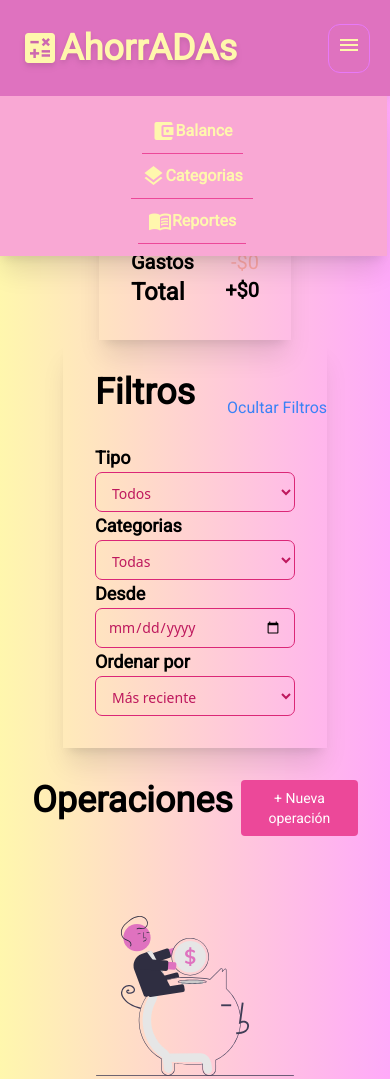
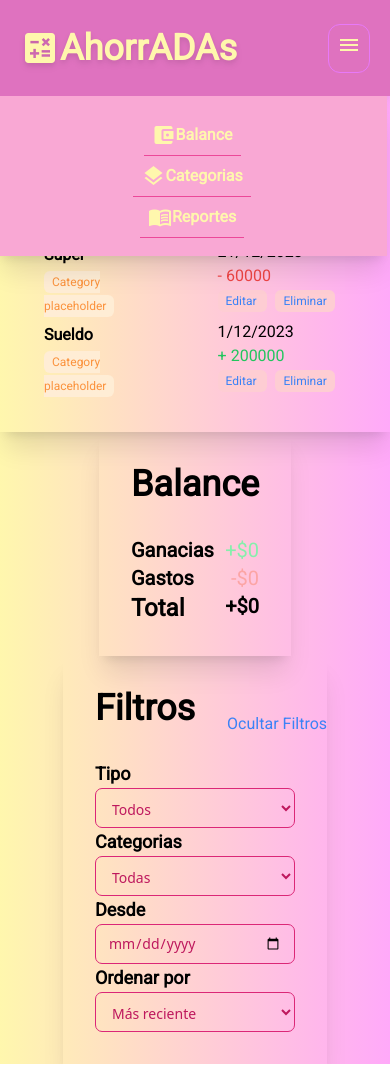
Before and after one commit to serenafernandez/ahorrADAS, a plain HTML site: page index.html in a window 390 px wide. Shown: the top 1079 px of the page. Drawn offline with nearby package versions, Linux system fonts and the light colour scheme.

Commit message:
added responsive to BALANCE

```diff
--- a/index.html
+++ b/index.html
@@ -16,8 +16,8 @@
     rel="stylesheet">
 </head>
 <body class="w-full h-screen bg-gradient-to-r from-[#FFF7AD] to-[#FFA9F9] font-['Roboto']">
-    <!-- HEADER -->
-    <header class="h-24 w-screen p-5 bg-[#DF72BF] shadow-lg shadow-inner flex flex-row justify-between items-center text-[#FFF7AD]">
+    <!--------------------------------------------HEADER-------------------------------------------->
+    <header class="h-24 w-full p-5 bg-[#DF72BF] shadow-lg shadow-inner flex flex-row justify-between items-center text-[#FFF7AD]">
         <!-- TITLE -->
         <section class="basis-0 sm:w-1/4 flex items-center drop-shadow-md font-extrabold justify-between md:1/2">
             <span class="material-icons" style="font-size:250%;">
@@ -39,7 +39,7 @@
         <div class="relative right-60 top-32 sm:flex sm:static sm:w-4/6 md:3/5">
             <nav class="h-40 basis-full w-screen  bg-pink-300 flex flex-col justify-center items-center shadow-xl sm:static sm:flex sm:flex-row sm:bg-inherit sm:shadow-inherit sm:items-center sm:justify-evenly sm:text-md md:w-3/5 md:text-xl">
                 <!-- BALANCE -->
-                <button class="p-2.5 sm:w-1/4 border-b border-pink-500 sm:border sm:rounded-xl sm:border-solid sm:border-fuchsia-400 font-bold sm:py-2 sm:px-5 hover:shadow-md hover:shadow-[#FFF7AD]">
+                <button class="p-2 sm:w-1/4 border-b border-pink-500 sm:border sm:rounded-xl sm:border-solid sm:border-fuchsia-400 font-bold sm:py-2 sm:px-5 hover:shadow-md hover:shadow-[#FFF7AD]">
                     <a class="flex items-center justify-evenly">
                         <span class="material-icons">
                             account_balance_wallet
@@ -47,7 +47,7 @@
                         Balance</a>
                 </button>
                 <!-- CATEGORIAS -->
-                <button class="p-2.5 sm:w-1/4 border-b border-pink-500 sm:border sm:rounded-xl sm:border-solid sm:border-fuchsia-400 font-bold sm:py-2 sm:px-5 hover:shadow-md hover:shadow-[#FFF7AD]">
+                <button class="p-2 sm:w-1/4 border-b border-pink-500 sm:border sm:rounded-xl sm:border-solid sm:border-fuchsia-400 font-bold sm:py-2 sm:px-5 hover:shadow-md hover:shadow-[#FFF7AD]">
                     <a class="flex items-center justify-evenly">
                         <span class="material-icons">
                             layers
@@ -55,7 +55,7 @@
                     Categorias</a>
                 </button>
                 <!-- REPORTES -->
-                <button class="p-2.5 sm:w-1/4 border-b border-pink-500 sm:border sm:rounded-xl sm:border-solid sm:border-fuchsia-400 font-bold sm:py-2 sm:px-5 hover:shadow-md hover:shadow-[#FFF7AD]">
+                <button class="p-2 sm:w-1/4 border-b border-pink-500 sm:border sm:rounded-xl sm:border-solid sm:border-fuchsia-400 font-bold sm:py-2 sm:px-5 hover:shadow-md hover:shadow-[#FFF7AD]">
                     <a class="flex items-center justify-evenly">
                         <span class="material-icons">
                             menu_book
@@ -65,9 +65,9 @@
             </nav>
         </div>
     </header>
-    <!-- INDEX, sección BALANCE  -->
-    <main class="mx-auto my-5 flex flex-col items-start justify-evenly min-h-screen md:flex-row">
-        <section class="h-full mx-auto flex flex-col md:w-1/4">
+    <!--------------------------------------------BALANCE-------------------------------------------->
+    <main class="w-full flex flex-col-reverse items-start justify-evenly min-h-screen md:flex-row">
+        <section class="mx-auto flex flex-col md: md:mx-0">
             <article class="flex flex-col mx-auto justify-evenly md:w-4/5 p-8 shadow-xl">
                 <h2 class="mb-8 font-bold text-4xl">Balance</h2>
                 <div class="flex flex-row justify-between items-start">
@@ -142,7 +142,7 @@
                 </div>
             </article>
         </section>
-        <section class="mx-auto flex flex-col justify-evenly items-center md:w-4/5 lg:w-2/3 p-8 shadow-xl">
+        <section class=" flex flex-col justify-evenly items-center md:w-4/5 lg:w-2/3 p-8 shadow-xl">
             <div class="w-full flex flex-row justify-between">
                 <h2 class="mb-8 font-bold text-4xl">Operaciones</h2>
                 <button class="button h-full text-sm text-white bg-pink-500 hover:bg-pink-600 rounded p-2 ml-2">
@@ -152,15 +152,83 @@
                 </button>
             </div>
             <!-- SIN OPERACIONES -->
-            <figure class="p-16">
-                <img src="./img/undraw_savings_re_eq4w.svg" alt="">
-            </figure>
-            <h4 class="text-2xl font-bold">Sin resultados</h4>
-            <h3 class="text-lg">Probá agregando operaciones o cambiando los filtros</h3>
+            <section id="sin-operaciones" class="hidden">
+                <figure class="p-16">
+                    <img src="./img/undraw_savings_re_eq4w.svg" alt="">
+                </figure>
+                <h4 class="text-2xl font-bold">Sin resultados</h4>
+                <h3 class="text-lg">Probá agregando operaciones o cambiando los filtros</h3>
+            </section>
+            <!-- CON OPERACIONES -->
+            <section class="flex flex-col w-full">
+                <section class="hidden w-full flex flex-row justify-between md:inline-flex" id="tabla-operaciones">
+                    <div class="w-3/4">
+                        <table class="self-start w-3/4 text-xl">
+                            <th>Descripcion</th>
+                            <th>Categoría</th>
+                        </table>
+                    </div>
+                    <div class="w-3/4">
+                        <table class="self-end w-full text-xl">
+                            <th>Fecha</th>
+                            <th>Monto</th>
+                            <th>Acciones</th>
+                        </table>
+                    </div>
+                </section>
+                <section class="pt-10 pl-3" id="balance-operaciones">
+                        <div class="w-full flex flex-row justify-between">
+                            <div class="w-2/4 flex flex-col justify-evenly mr-20 md:flex-row">
+                                <h6 class="text-md font-bold mr-5">Super</h6>
+                                <li class="list-none">
+                                    <span class="category-tag text-xs text-orange-400 bg-orange-100 rounded-md px-2 py-1">Category
+                                        placeholder</span>
+                                </li>
+                            </div>
+                            <div class="w-3/4 flex flex-col justify-evenly md:flex-row">
+                                <h6 class="text-md">21/12/2023</h6>
+                                <h6 class="text-md text-red-500" id="monto-gasto">- 60000</h6>
+                                <div class="mb-2">
+                                    <a href="#" class="mr-2 text-xs text-blue-500 bg-rose-200 hover:text-black rounded-md px-2 py-1"
+                                        id="edit-operation">
+                                        Editar
+                                    </a>
+                                    <a href="#" class="text-xs text-blue-500 bg-rose-200 hover:text-black rounded-md px-2 py-1"
+                                        id="delete-operation">
+                                        Eliminar
+                                    </a>
+                                </div>
+                            </div>
+                        </div>
+                        <div class="w-full flex justify-between">
+                            <div class="w-2/4 flex flex-col justify-evenly mr-20 md:flex-row">
+                                <h6 class="text-md font-bold mr-5">Sueldo</h6>
+                                <li class="list-none">
+                                    <span class="category-tag text-xs text-orange-400 bg-orange-100 rounded-md px-2 py-1">Category
+                                        placeholder</span>
+                                </li>
+                            </div>
+                            <div class="w-3/4 flex flex-col justify-evenly md:flex-row">
+                                <h6 class="text-md">1/12/2023</h6>
+                                <h6 class="text-md text-green-500" id="monto-ganancia">+ 200000</h6>
+                                <div class="mb-2">
+                                    <a href="#" class="mr-2 text-xs text-blue-500 bg-rose-200 hover:text-black rounded-md px-2 py-1"
+                                        id="edit-operation">
+                                        Editar
+                                    </a>
+                                    <a href="#" class="text-xs text-blue-500 bg-rose-200 hover:text-black rounded-md px-2 py-1"
+                                        id="delete-operation">
+                                        Eliminar
+                                    </a>
+                                </div>
+                            </div>
+                        </div>
+                </section>
+            </section>
         </section>
     </main>
-    <!-- CATEGORÍAS  -->
-    <main class="flex items-center min-h-screen">
+    <!--------------------------------------------CATEGORÍAS-------------------------------------------->
+    <main class="flex items-center min-h-screen hidden">
         <section class="mx-auto md:w-4/5 lg:w-3/4 xl:w-2/3 2xl:w-1/2 p-8 shadow-xl">
             <h2 class="mb-8 font-bold text-4xl">Categorías</h2>
             <label for="category-name" class="font-semibold">Nombre</label>
@@ -194,8 +262,8 @@
             </div>
         </section>
     </main>
-    <!-- REPORTES -->
-    <main class="mx-auto my-12">
+    <!--------------------------------------------REPORTES-------------------------------------------->
+    <main class="mx-auto my-12 hidden">
         <section class="max-w-2xl mx-auto rounded-lg mt-auto min-h-screen">
             <div class="flex flex-col items-center shadow-xl">
                 <h2 class="text-4xl font-semibold">Reportes</h2>
@@ -392,8 +460,8 @@
             </div>
         </section>
     </main>
-    <!-- NUEVA OP / EDITAR OP -->
-    <main class="flex items-center min-h-screen">
+    <!--------------------------------------------NUEVA OP-------------------------------------------->
+    <main class="flex items-center min-h-screen hidden">
         <section class="mx-auto md:w-4/5 lg:w-3/4 xl:w-2/3 2xl:w-1/2 p-8 shadow-xl flex flex-col">
             <h2 class="mb-8 font-bold text-4xl">Nueva operación</h2>
             <div>
@@ -447,6 +515,7 @@
             </div>
         </section>
     </main>
+    <!--------------------------------------------EDITAR OP-------------------------------------------->
     <main class="flex items-center min-h-screen hidden" id="editar-op">
         <section class="mx-auto md:w-4/5 lg:w-3/4 xl:w-2/3 2xl:w-1/2 p-8 shadow-xl flex flex-col">
             <h2 class="mb-8 font-bold text-4xl">Nueva operación</h2>
```
